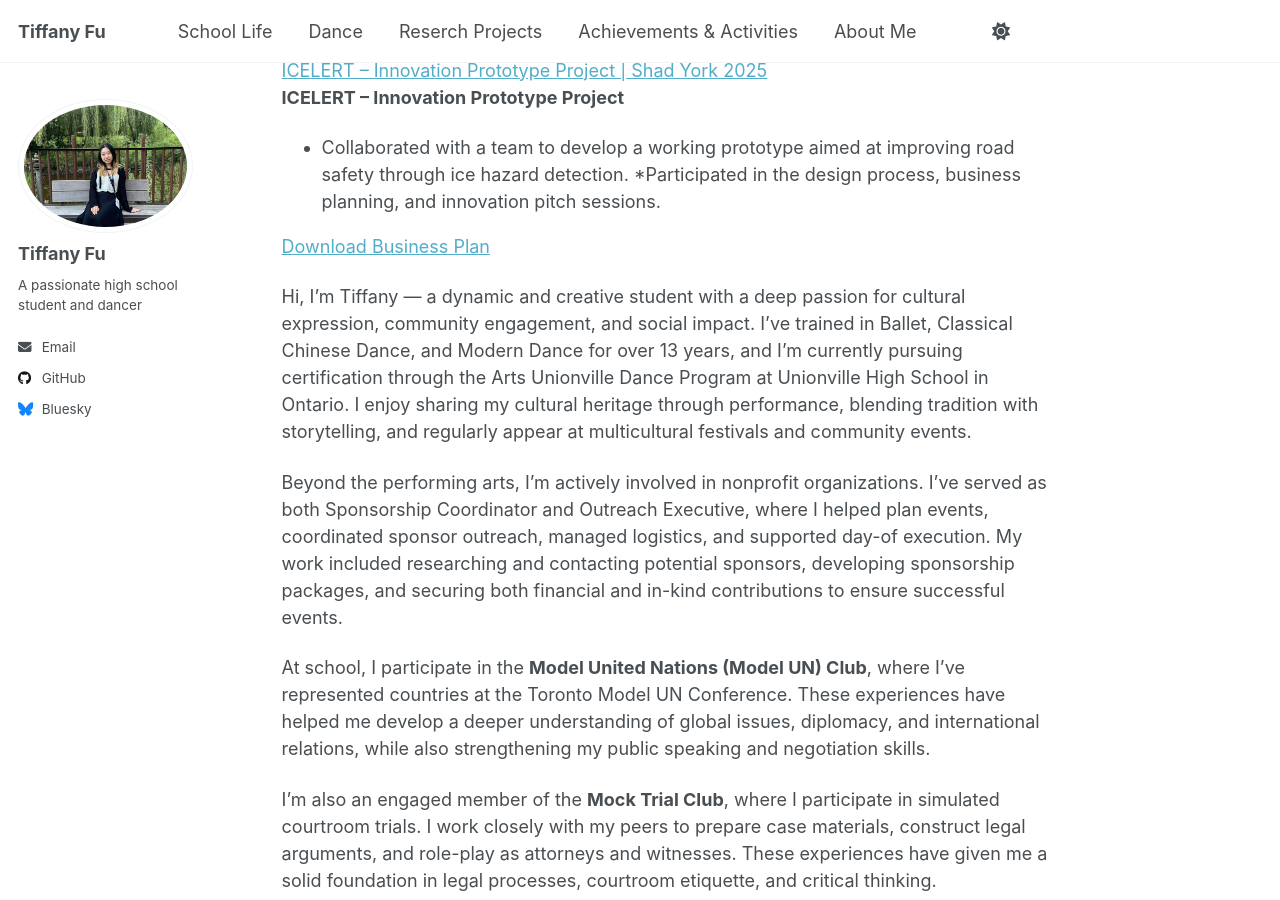
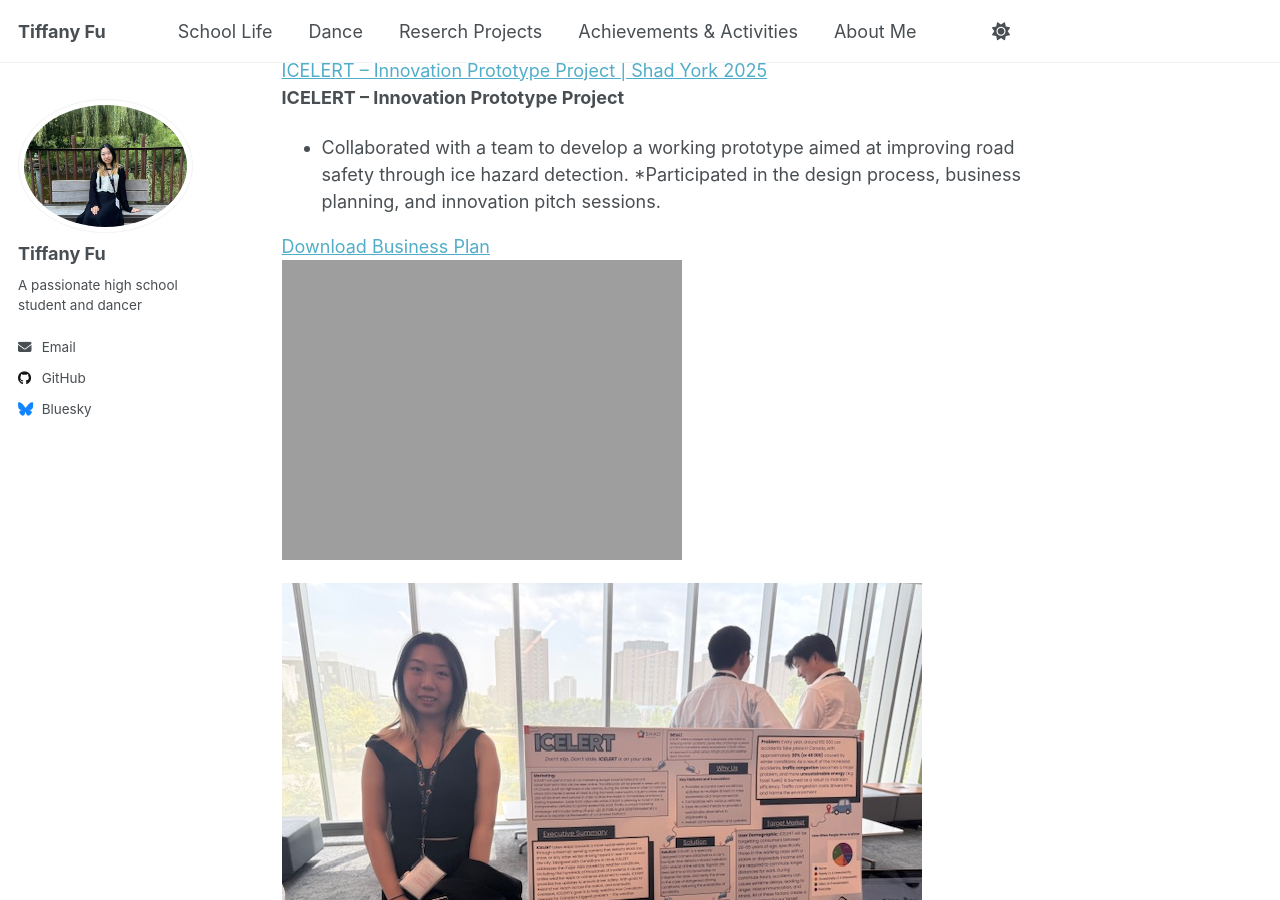
Before and after one commit to TiffanyJTFu/TiffanyFu, a Jekyll site: the page built from _pages/about.md, in a window 1280 px wide and 900 px high, scrolled down 2638 px. Built offline with Jekyll 4.4.1, drawn with Linux system fonts in a browser that asks for light colours; a script that is not in the unit is left out.

Commit message:
Update about.md

```diff
--- a/_pages/about.md
+++ b/_pages/about.md
@@ -35,6 +35,12 @@ redirect_from:
 *Participated in the design process, business planning, and innovation pitch sessions.
 
 <a href="https://tiffanyjtfu.github.io/TiffanyFu/files/ICELERT - Business Plan.pdf" target="_blank" rel="noopener noreferrer">Download Business Plan</a>
+<br>
+![shad5](https://tiffanyjtfu.github.io/TiffanyFu/images/shadproject1.png)
+
+![shad5](https://tiffanyjtfu.github.io/TiffanyFu/images/shad5.jpg)
+
+![shad5](https://tiffanyjtfu.github.io/TiffanyFu/images/shad3.jpeg)
 
 Hi, I’m Tiffany — a dynamic and creative student with a deep passion for cultural expression, community engagement, and social impact. I’ve trained in Ballet, Classical Chinese Dance, and Modern Dance for over 13 years, and I’m currently pursuing certification through the Arts Unionville Dance Program at Unionville High School in Ontario. I enjoy sharing my cultural heritage through performance, blending tradition with storytelling, and regularly appear at multicultural festivals and community events.
 
```
